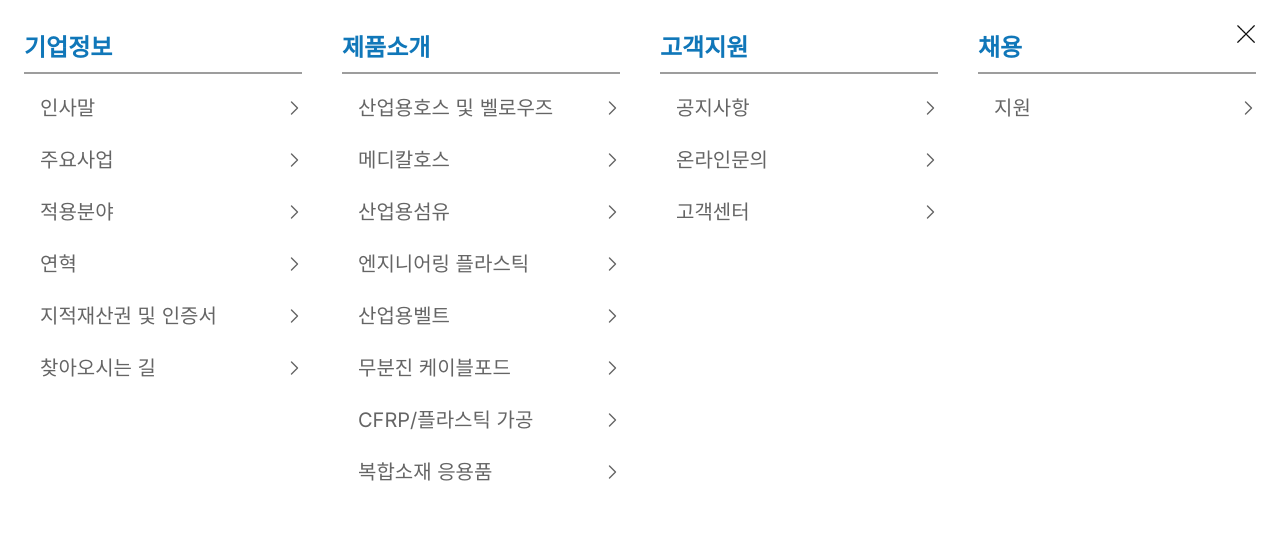
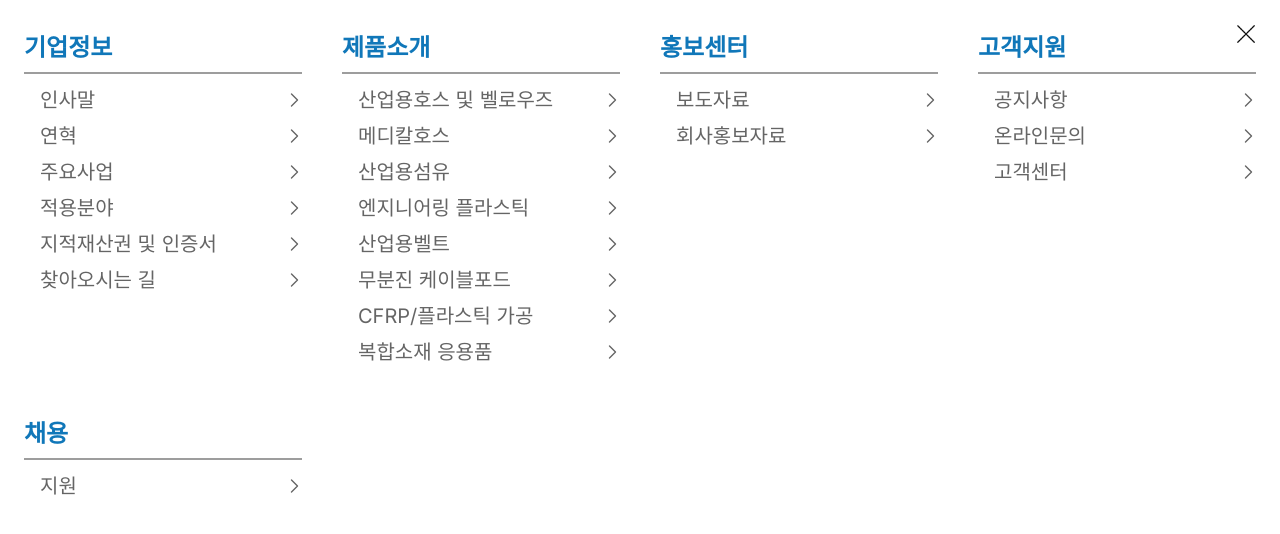
Before and after one commit to erurang/iwooyang, a Next.js app: page /sitemap in a window 1280 px wide. Shown: the top 534 px of the page. Built offline with nearby package versions, Linux system fonts and the light colour scheme.

Commit message:
IW-2 mobile sitemap href

```diff
--- a/src/components/Header.tsx
+++ b/src/components/Header.tsx
@@ -59,7 +59,8 @@ export default function Header() {
 
         <div className="lg:space-x-8 hidden lg:flex justify-center">
           {/* 이부분은 나중에 i18n적용후 처리 */}
-          {["기업정보", "제품소개", "고객지원", "채용"].map((menu: any) => (
+          {["기업정보", "제품소개", "홍보센터", "고객지원", "채용"].map(
+            (menu: any) => (
               <div
                 className={`pt-2 text-lg ${
                   menu === "제품소개" && "cursor-pointer"
@@ -87,7 +88,8 @@ export default function Header() {
                   ></div>
                 </span>
               </div>
-          ))}
+            )
+          )}
         </div>
         <div className="flex justify-end items-center">
           <LanguageComponent />
@@ -141,7 +143,7 @@ export default function Header() {
               </div>
             </div>
           )}
-          {/* {activeDropdown === "제품소개" && (
+          {activeDropdown === "제품소개" && (
             <div className="flex px-16 py-4 bg-white justify-center border-b-[1px] border-gray-200">
               <div className="pl-6 pr-12 border-r-[1px] border-gray-200">
                 <DropdownTitleComponent title="호스" />
@@ -216,7 +218,19 @@ export default function Header() {
                 <DropdownContentComponent title="구조용 스트레처 백" />
               </div>
             </div>
-          )} */}
+          )}
+          {activeDropdown === "홍보센터" && (
+            <div className="flex px-16 py-4 bg-white justify-center border-b-[1px] border-gray-200">
+              <div className="pl-6 pr-12 border-r-[1px] border-gray-200">
+                <DropdownTitleComponent title="안내" />
+                <DropdownContentComponent title="보도자료" />
+              </div>
+              <div className="pl-6 pr-12 ">
+                <DropdownTitleComponent title="정보" />
+                <DropdownContentComponent title="회사홍보 자료" />
+              </div>
+            </div>
+          )}
           {activeDropdown === "고객지원" && (
             <div className="flex px-16 py-4 bg-white justify-center border-b-[1px] border-gray-200">
               <div className="pl-6 pr-12 border-r-[1px] border-gray-200">
--- a/src/components/Menu.tsx
+++ b/src/components/Menu.tsx
@@ -1,6 +1,7 @@
 "use client";
 
 import Image from "next/image";
+import Link from "next/link";
 import MenuItemComponent from "./MenuItem";
 import MenuTitleComponent from "./MenuTitle";
 
@@ -20,8 +21,10 @@ export default function MenuComponent() {
         {sections.map((section, index) => (
           <div key={index} className="space-y-4">
             <MenuTitleComponent title={section.title} />
-            {section.items.map((item) => (
-              <MenuItemComponent key={item} title={item} />
+            {section.items.map((item, itemIndex) => (
+              <Link key={itemIndex} href={section.router[itemIndex]}>
+                <MenuItemComponent title={item} />
+              </Link>
             ))}
           </div>
         ))}
@@ -35,11 +38,19 @@ const sections = [
     title: "기업정보",
     items: [
       "인사말",
+      "연혁",
       "주요사업",
       "적용분야",
-      "연혁",
       "지적재산권 및 인증서",
       "찾아오시는 길",
+    ],
+    router: [
+      "/",
+      "/history",
+      "/major-business",
+      "/field",
+      "/credentials",
+      "/??",
     ],
   },
   {
@@ -54,13 +65,30 @@ const sections = [
       "CFRP/플라스틱 가공",
       "복합소재 응용품",
     ],
+    router: [
+      "/product",
+      "/product",
+      "/product",
+      "/product",
+      "/product",
+      "/product",
+      "/product",
+      "/product",
+    ],
+  },
+  {
+    title: "홍보센터",
+    items: ["보도자료", "회사홍보자료"],
+    router: ["/news", "/news2"],
   },
   {
     title: "고객지원",
     items: ["공지사항", "온라인문의", "고객센터"],
+    router: ["/notice", "/inquiry", "/cs"],
   },
   {
     title: "채용",
     items: ["지원"],
+    router: ["/support"],
   },
 ];
```
Lines whose indentation alone changed are shown as unchanged.
